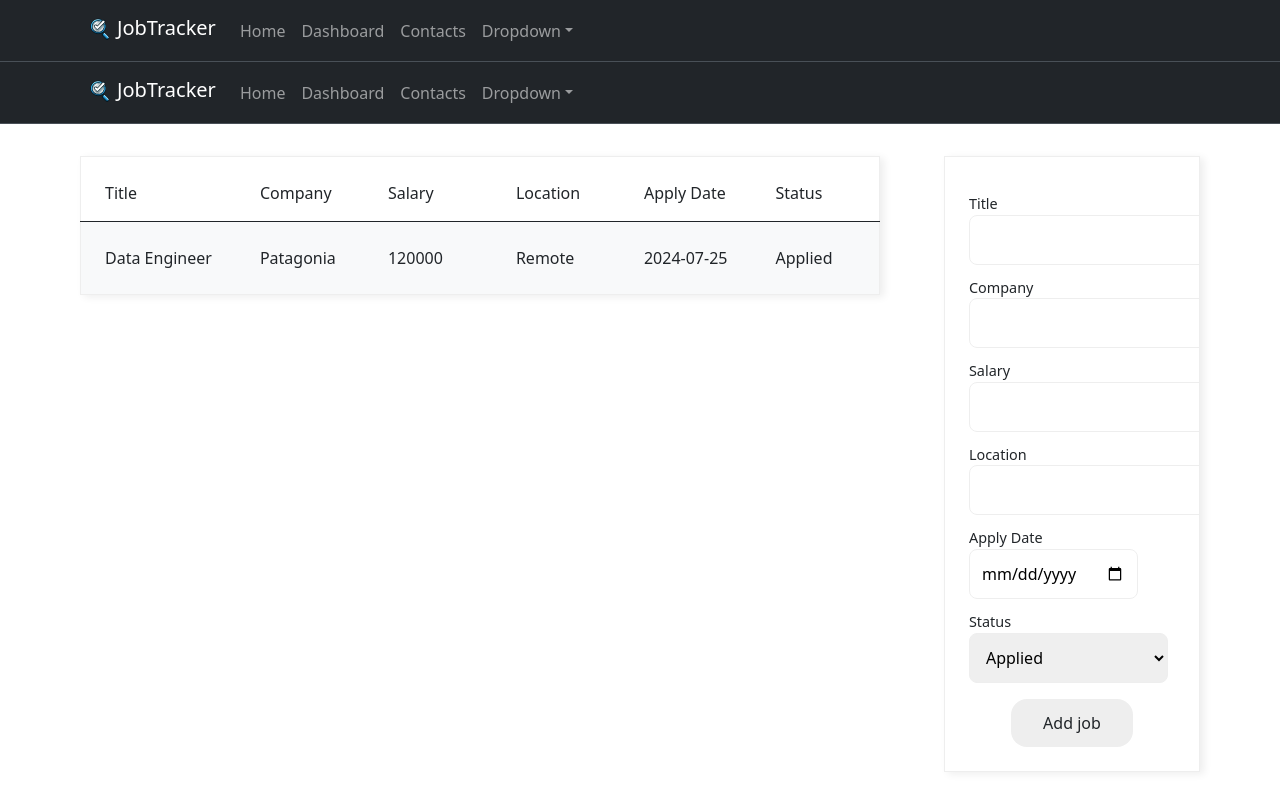
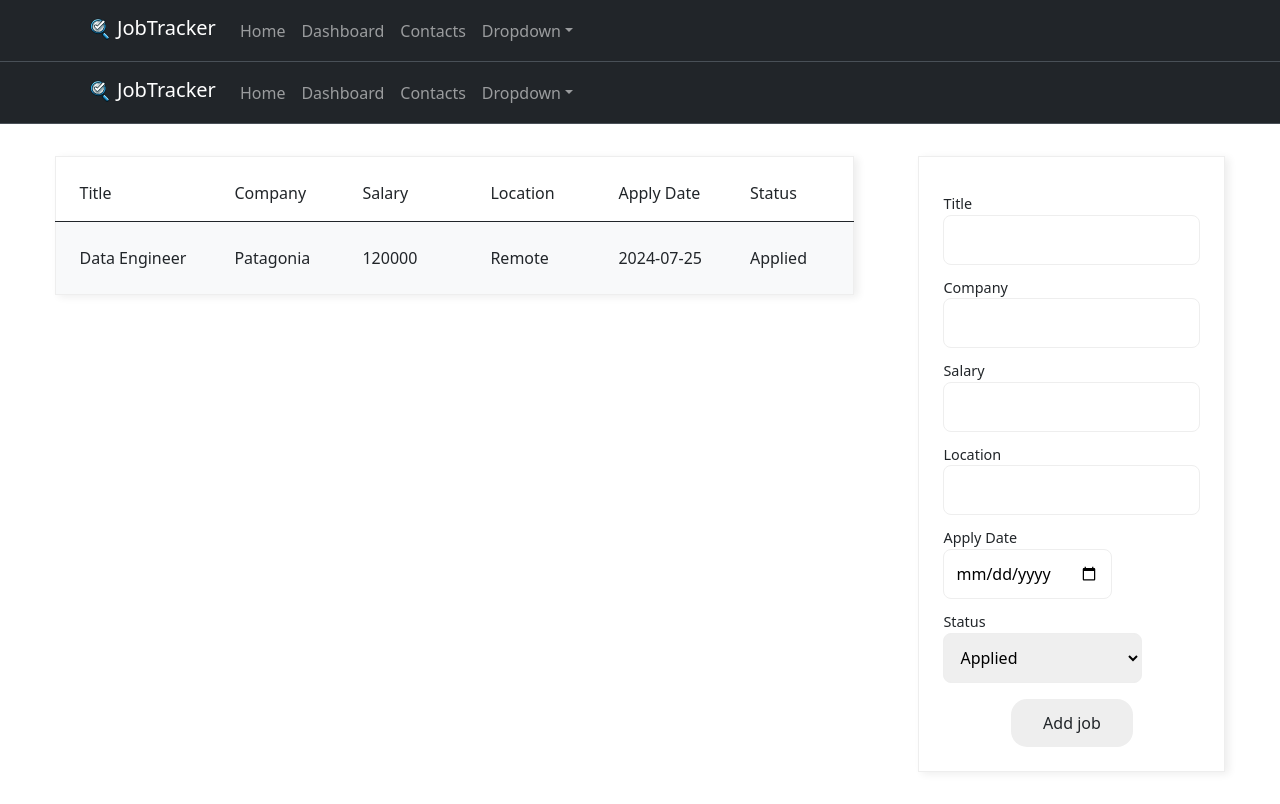
Before and after one commit to sbjacobs231/job_tracker, a React (Create React App) app in the folder client/: page /dashboard in a window 1280 px wide. Built offline with nearby package versions, Linux system fonts and the light colour scheme.

Commit message:
Wrap content and add width styles

```diff
--- a/client/src/dashboard-page.css
+++ b/client/src/dashboard-page.css
@@ -9,6 +9,7 @@ div.dashboard-page div.content {
   align-items: flex-start;
   display: flex;
   flex-direction: row;
+  flex-wrap: wrap;
   justify-content: center;
 }
 
@@ -28,7 +29,8 @@ div.dashboard-page div.scrollable-table {
 
 div.dashboard-page form {
   border: .01rem solid #eeeeee;
-  max-width: 20vw;
+  max-width: 80vw;
+  min-width: 15vw;
   padding: 1.5rem;
   overflow-x: auto;
 }
```
